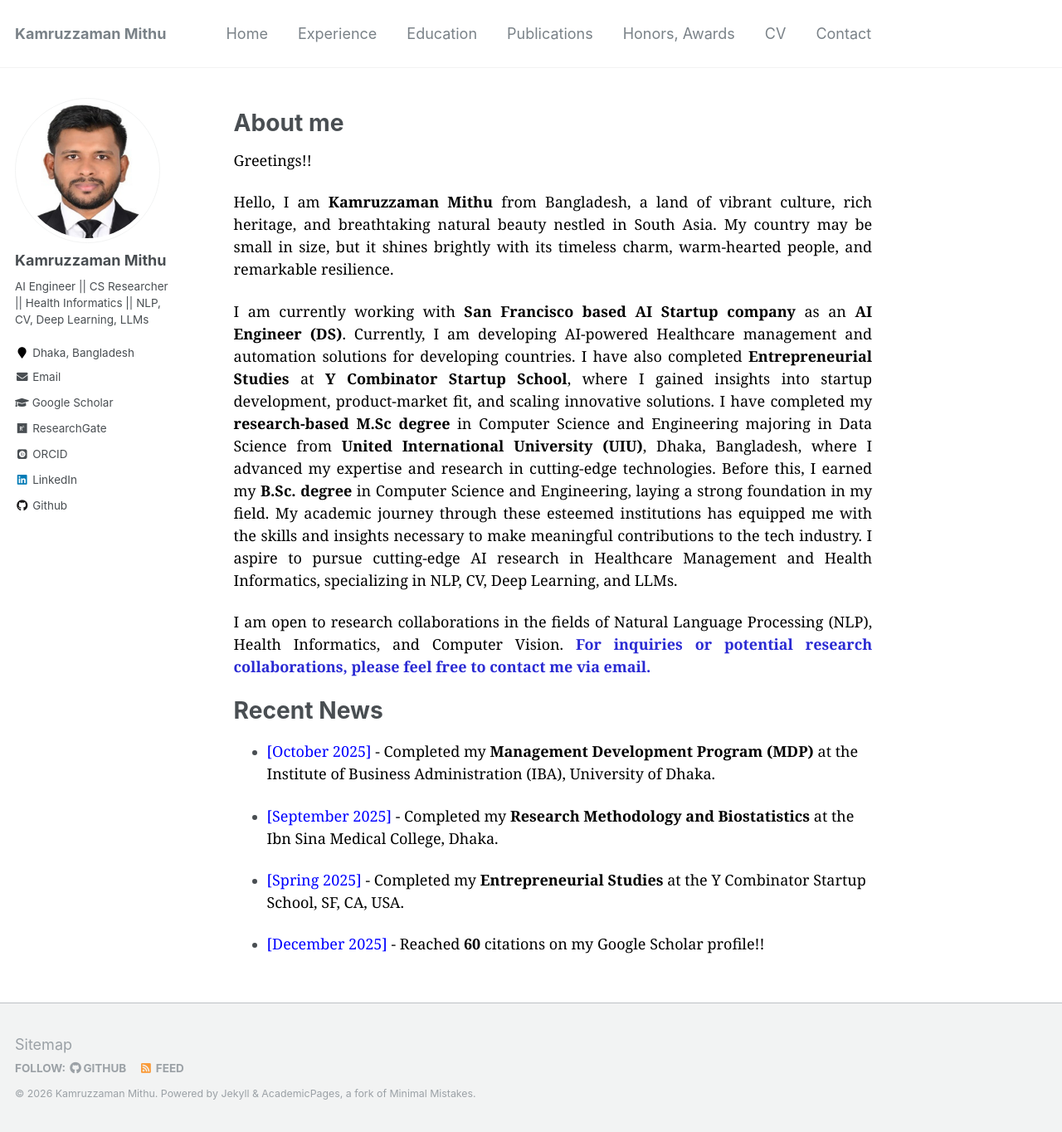
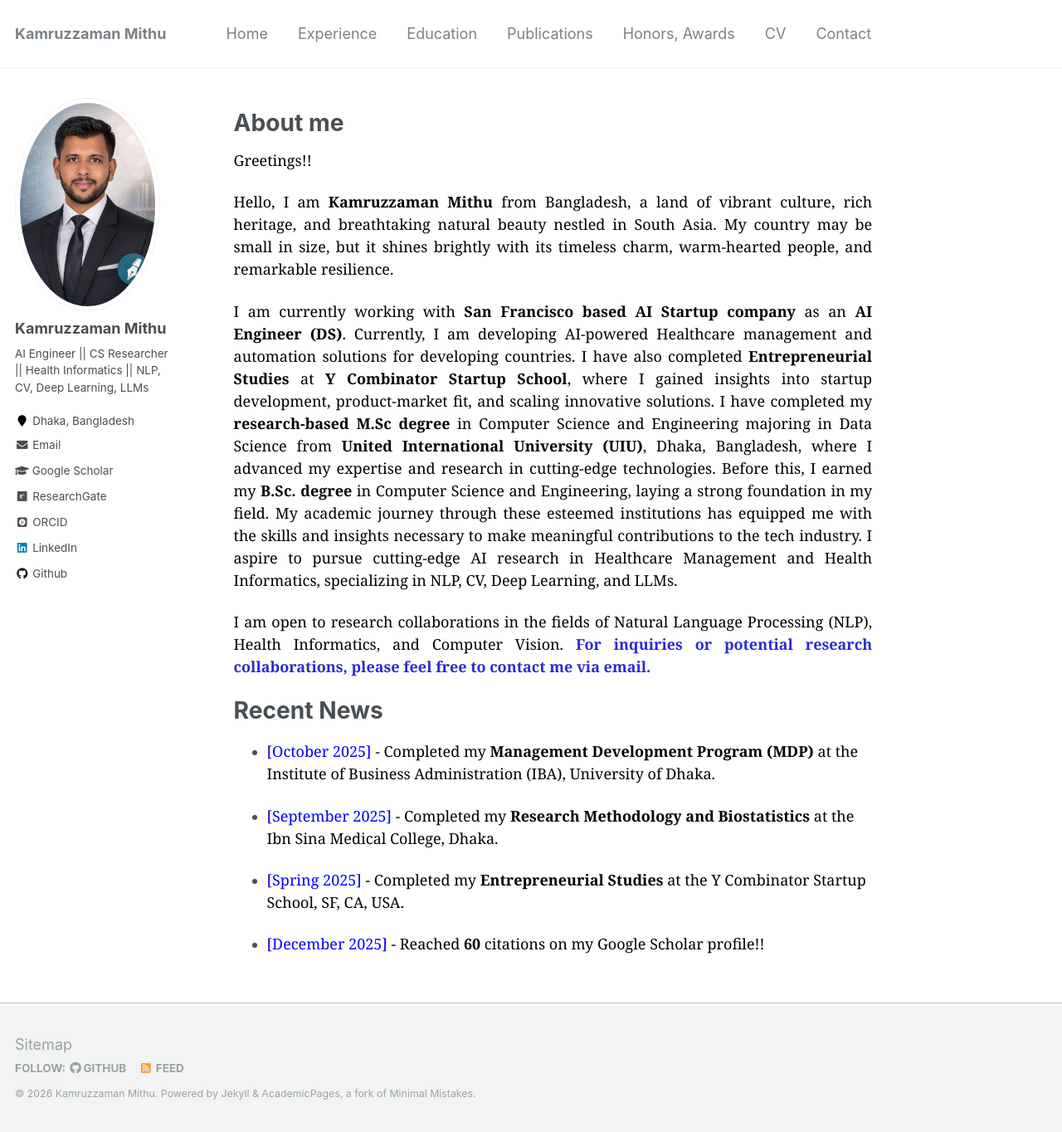
Before and after one commit to kmithuiu/kmithuiu.github.io, a Jekyll site: the page built from _pages/about.md, in a window 1280 px wide and 1364 px high. Shown: the whole window at 83% size. Built offline with Jekyll 4.4.1, drawn with Linux system fonts in a browser that asks for light colours; some web fonts are replaced.

Commit message:
Update _config.yml

```diff
--- a/_config.yml
+++ b/_config.yml
@@ -81,7 +81,7 @@ analytics:
 # Site Author
 author:
   name             : "Kamruzzaman Mithu"
-  avatar           : "kmithu_uiu.png"
+  avatar           : "kmithu.jfif"
   bio              : "AI Engineer || CS Researcher || Health Informatics || NLP, CV, Deep Learning, LLMs"
   location         : "Dhaka, Bangladesh"
   employer         :
```
